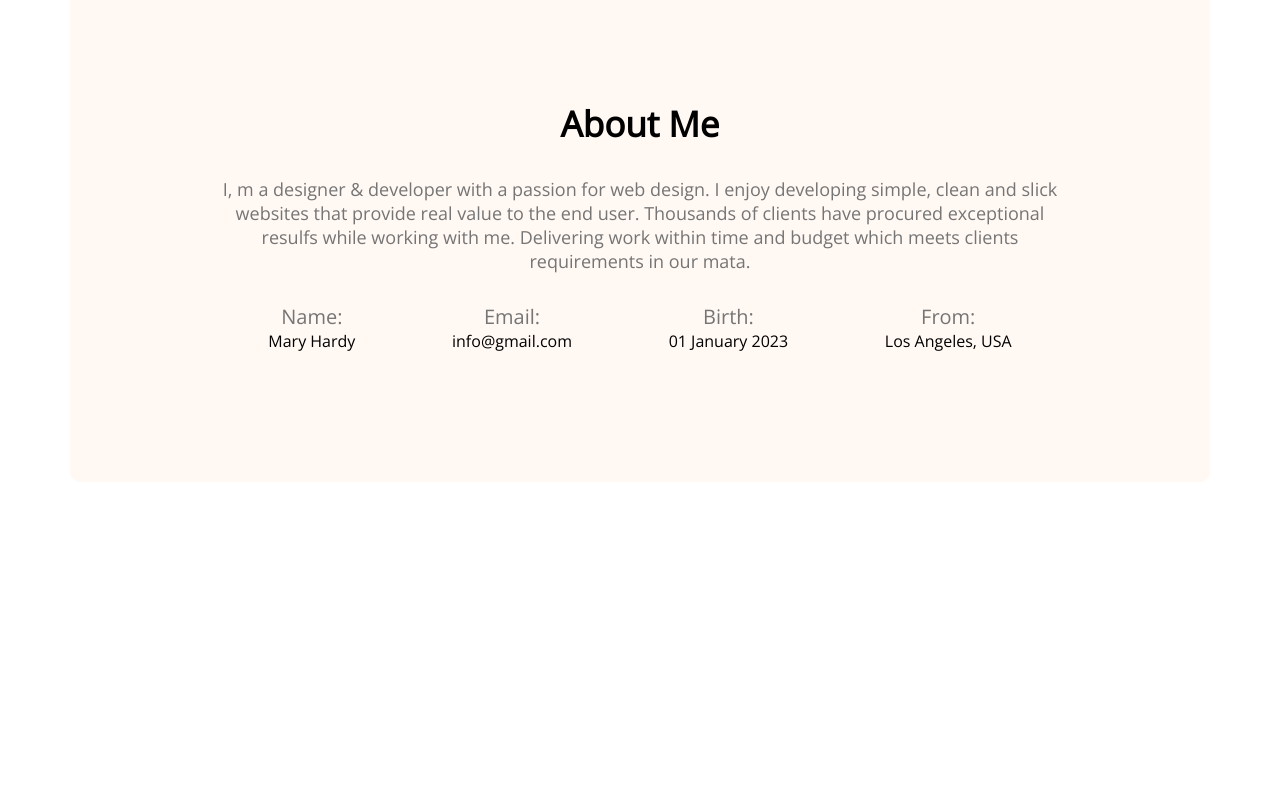
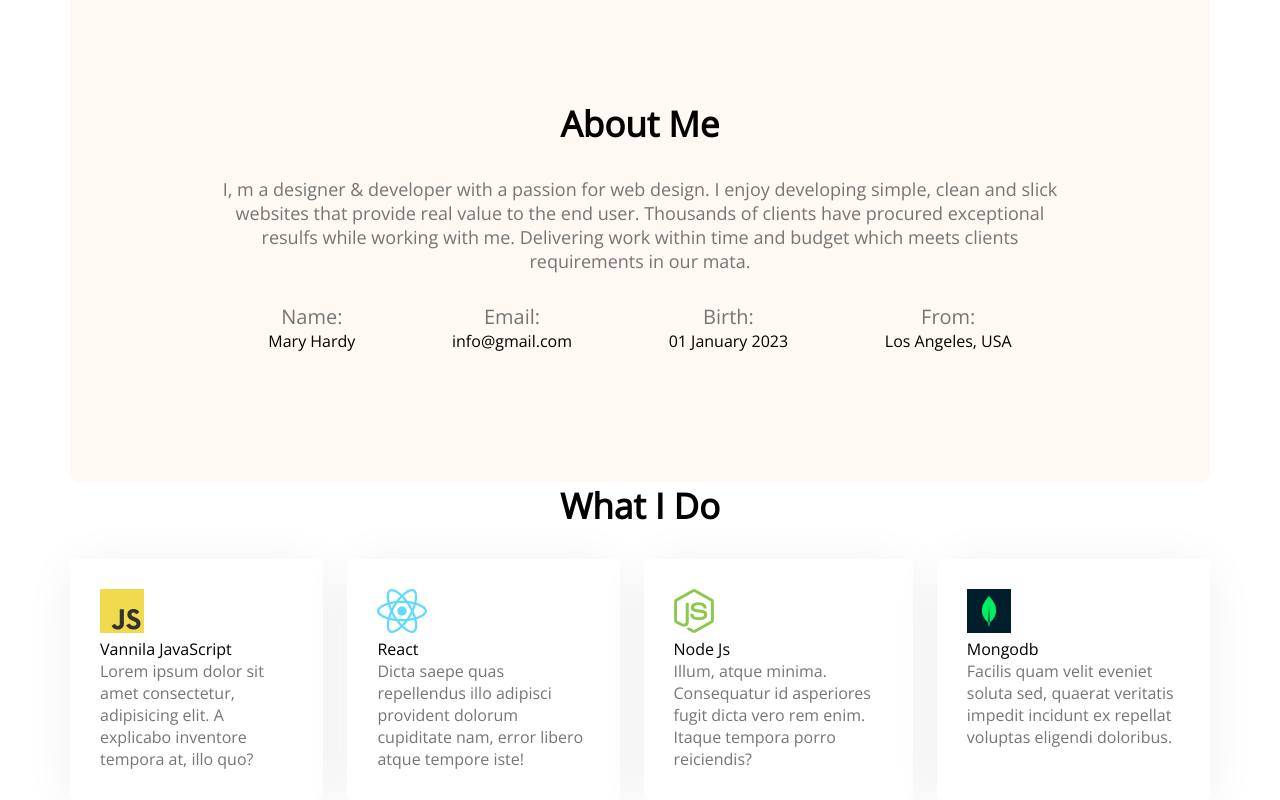
Before and after one commit to shakilkhan2/Portfolio, a plain HTML site: page index.html in a window 1280 px wide. Shown: the part 1000-1800 px from the top of the page. Before the commit the page ends 1482 px from the top, so only its background shows below. Drawn offline with nearby package versions, Linux system fonts and the light colour scheme.

Commit message:
skills added commit

```diff
--- a/index.html
+++ b/index.html
@@ -71,6 +71,45 @@
           </div>
         </div>
       </section>
+      <!-- what i do section -->
+      <section>
+        <h3 class="section-title">What I Do</h3>
+        <div class="skills-container">
+          <div class="skill">
+            <img src="images/icons/js.png" alt="" />
+            <p class="skill-title">Vannila JavaScript</p>
+            <p class="skill-description">
+              Lorem ipsum dolor sit amet consectetur, adipisicing elit. A
+              explicabo inventore tempora at, illo quo?
+            </p>
+          </div>
+          <div class="skill">
+            <img src="images/icons/react.png" alt="" />
+            <p class="skill-title">React</p>
+            <p class="skill-description">
+              Dicta saepe quas repellendus illo adipisci provident dolorum
+              cupiditate nam, error libero atque tempore iste!
+            </p>
+          </div>
+          <div class="skill">
+            <img src="/images/icons/nodejs.png" alt="" />
+            <p class="skill-title">Node Js</p>
+            <p class="skill-description">
+              Illum, atque minima. Consequatur id asperiores fugit dicta vero
+              rem enim. Itaque tempora porro reiciendis?
+            </p>
+          </div>
+          <div class="skill">
+            <img src="images/icons/mongo.png" alt="" />
+            <p class="skill-title">Mongodb</p>
+            <p class="skill-description">
+              Facilis quam velit eveniet soluta sed, quaerat veritatis impedit
+              incidunt ex repellat voluptas eligendi doloribus.
+            </p>
+          </div>
+        </div>
+      </section>
+      <!-- resume section -->
     </main>
     <footer></footer>
   </body>
--- a/styles/portfolio.css
+++ b/styles/portfolio.css
@@ -73,6 +73,7 @@ main {
   padding: 130px 150px;
 }
 .section-title {
+  text-align: center;
   font-weight: 700;
   font-size: 35px;
   margin-bottom: 30px;
@@ -95,3 +96,27 @@ main {
   font-size: 20px;
   color: #474747;
 }
+
+/* what i do styles */
+.what-i-do {
+}
+
+.skills-container {
+  display: flex;
+  gap: 24px;
+}
+.skill {
+  background-color: #ffffff;
+  box-shadow: 0px 6px 50px rgba(0, 0, 0, 0.06);
+  border-radius: 5px;
+  padding: 30px;
+}
+.skil-title {
+  font-weight: 700;
+  font-size: 20px;
+  margin-top: 30px;
+  margin-bottom: 20px;
+}
+.skill-description {
+  color: #757575;
+}
```
